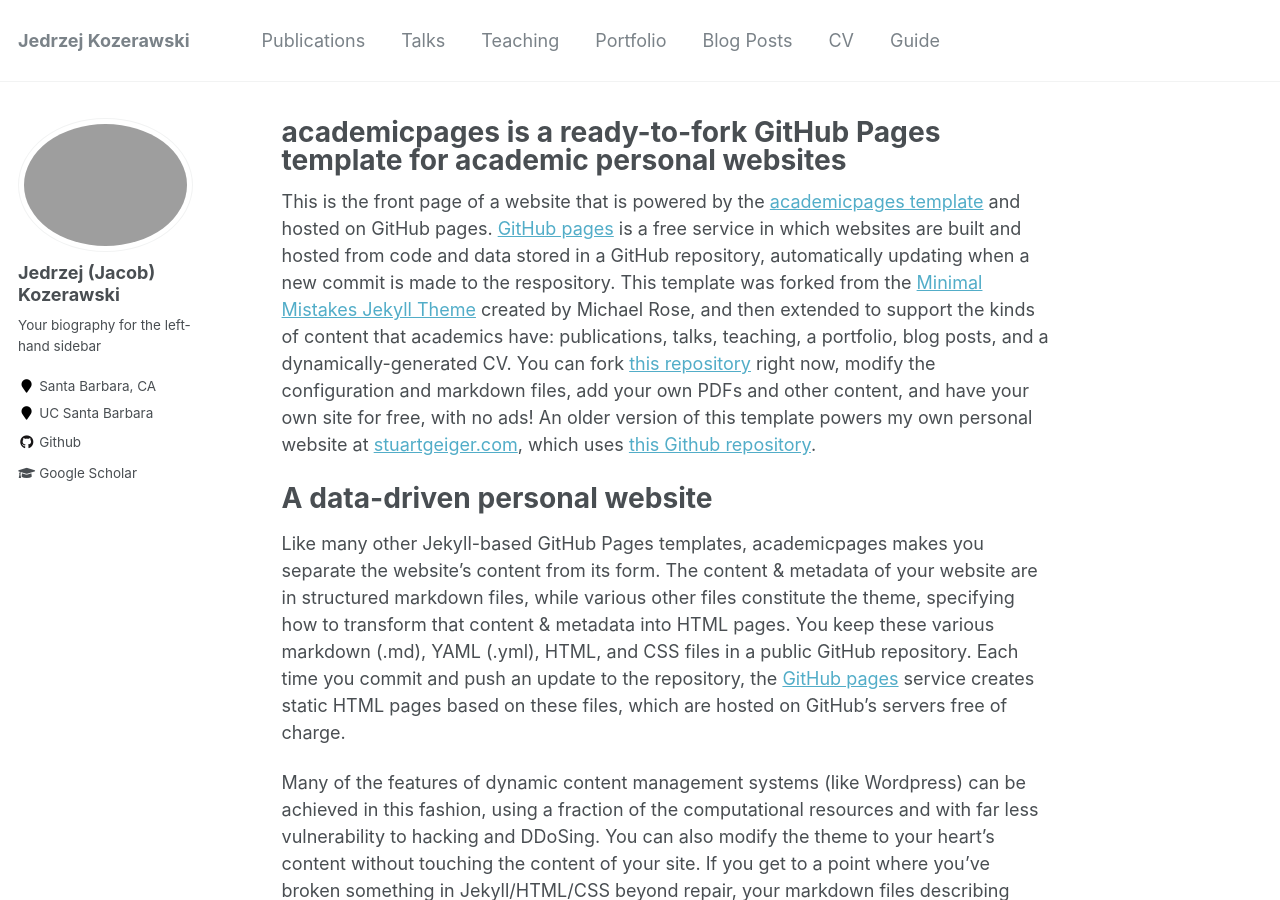
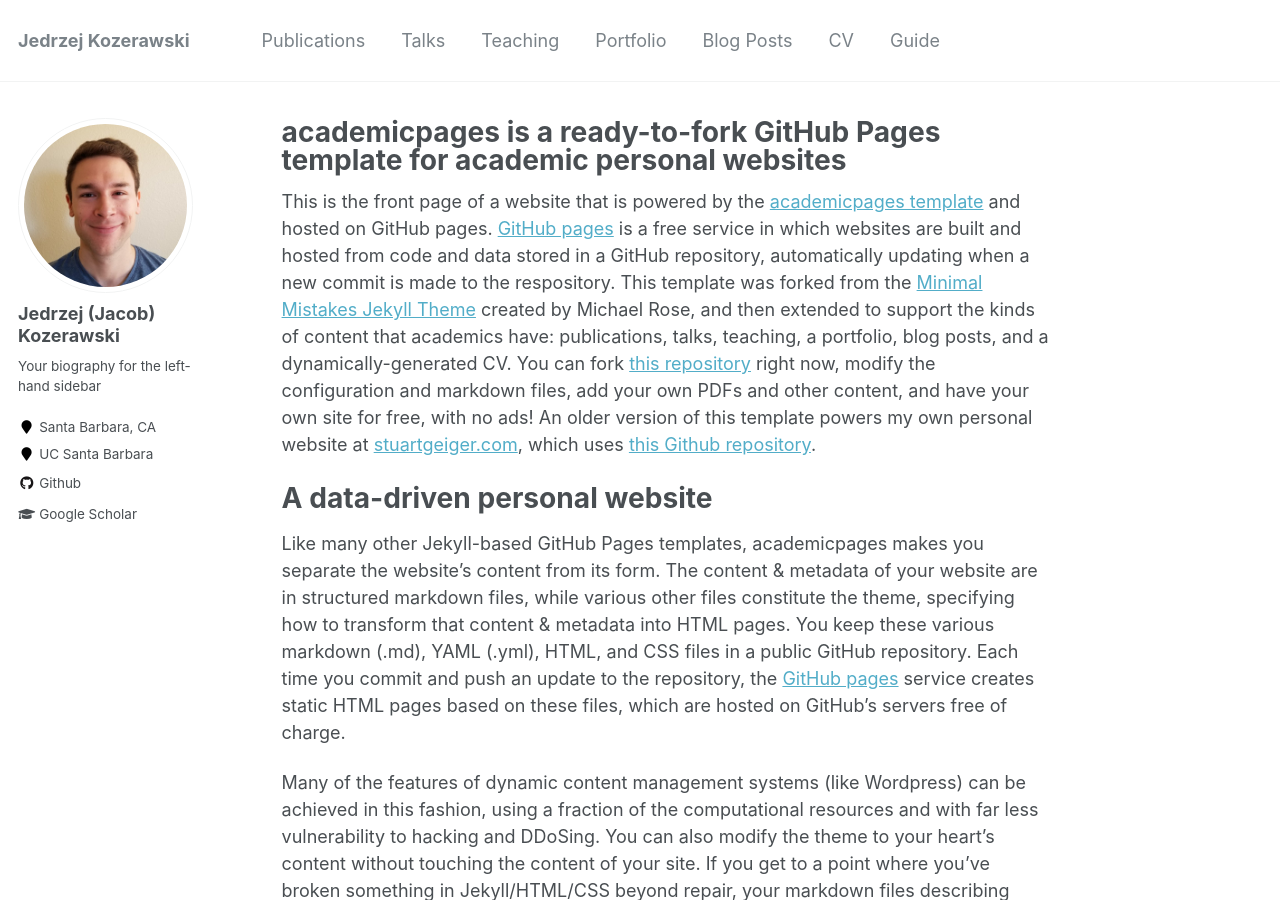
Before and after one commit to JKozerawski/jkozerawski.github.io, a Jekyll site: the page built from _pages/about.md, in a window 1280 px wide and 900 px high. Built offline with Jekyll 4.4.1, drawn with Linux system fonts in a browser that asks for light colours.

Commit message:
Modifying profile pic

```diff
--- a/_config.yml
+++ b/_config.yml
@@ -81,7 +81,7 @@ analytics:
 # Site Author
 author:
   name             : "Jedrzej (Jacob) Kozerawski"
-  avatar           : "Kozerawski_Jedrzej.JPG"
+  avatar           : "profile.jpg"
   bio              : "Your biography for the left-hand sidebar"
   location         : "Santa Barbara, CA"
   employer         : "UC Santa Barbara"
```
Also changed, not shown: images/profile.jpg (added), 1 other file.
